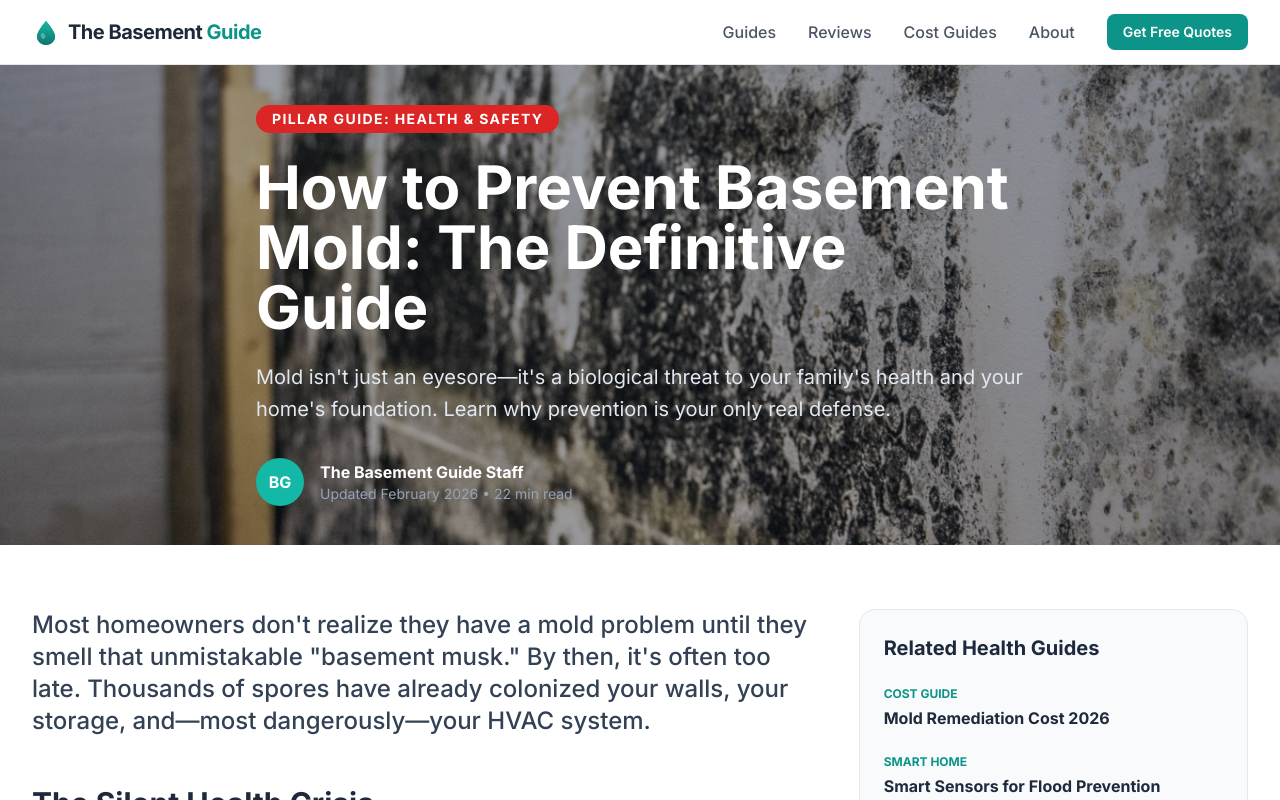
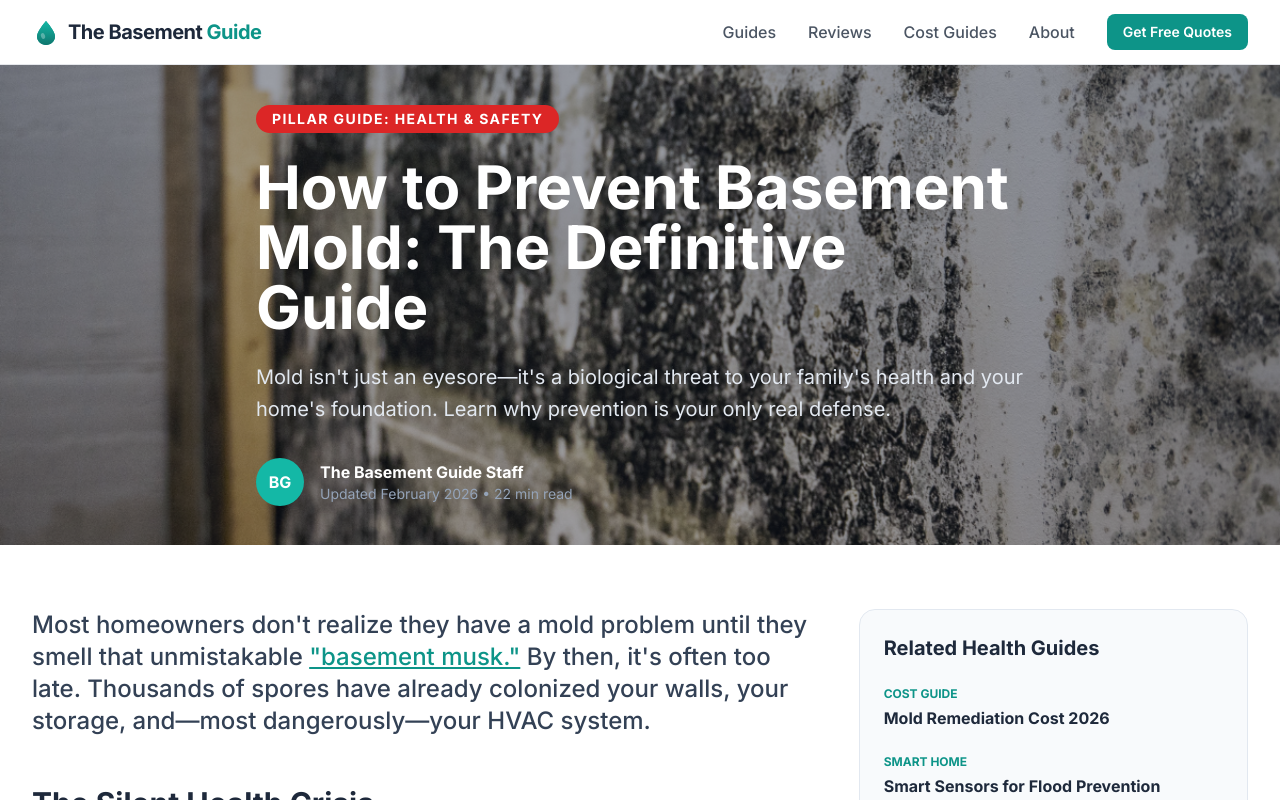
Before and after one commit to thebasementguide2026/basement-guide, a Next.js app: page /articles/how-to-prevent-basement-mold in a window 1280 px wide. Shown: the top 800 px of the page. Built offline with nearby package versions, Linux system fonts and the light colour scheme.

Commit message:
feat: add cross-link to musty-basement-smell from mold prevention article

```diff
--- a/app/articles/how-to-prevent-basement-mold/page.tsx
+++ b/app/articles/how-to-prevent-basement-mold/page.tsx
@@ -51,7 +51,7 @@ export default function PreventMoldArticle() {
             <div className="lg:w-2/3">
               <div className="prose prose-slate prose-lg max-w-none">
                 <p className="lead text-2xl text-slate-700 font-medium mb-8">
-                  Most homeowners don't realize they have a mold problem until they smell that unmistakable "basement musk." By then, it's often too late. Thousands of spores have already colonized your walls, your storage, and—most dangerously—your HVAC system.
+                  Most homeowners don't realize they have a mold problem until they smell that unmistakable <Link href='/articles/musty-basement-smell' className='text-teal-600 underline hover:text-teal-800'>"basement musk."</Link> By then, it's often too late. Thousands of spores have already colonized your walls, your storage, and—most dangerously—your HVAC system.
                 </p>
 
                 <h2 className="text-3xl font-bold text-slate-800 mt-12 mb-6">The Silent Health Crisis</h2>
```
